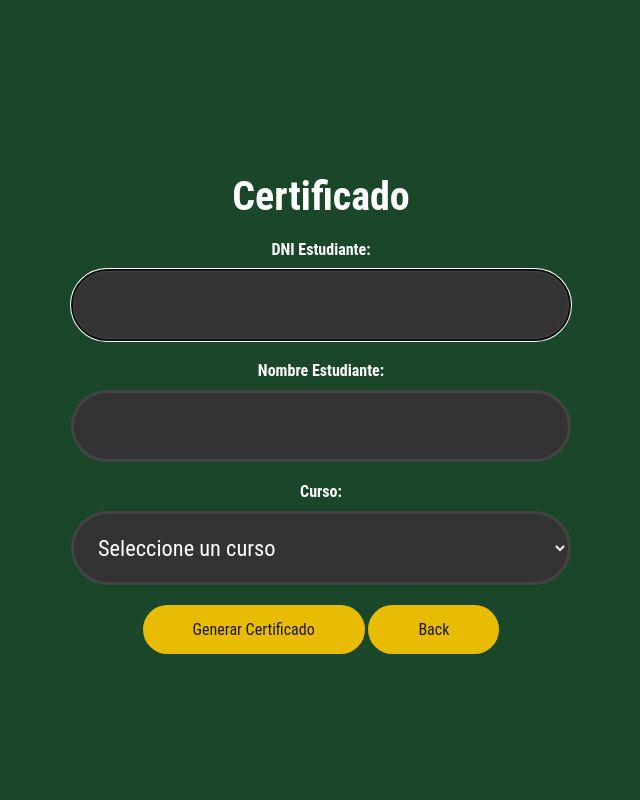
After one commit to Enma0101/Project_FlaskII, a Flask app: page /certificados in a window 1280 px wide. The commit adds this page. Shown: the whole page, without its empty margins (319-959 px from the left). Run offline with Flask 3, Linux system fonts and the light colour scheme.

Commit message:
cambios valentina

```diff
--- /dev/null
+++ b/app/static/certificados.css
@@ -0,0 +1,84 @@
+body {
+    font-family: 'Roboto Condensed', sans-serif;
+    background-color: #1a472a;
+    color: #fff;
+    display: flex;
+    justify-content: center;
+    align-items: center;
+    height:100vh;
+    margin: 0;
+    flex-direction: column;
+}
+
+h1 {
+    font-size: 2.5em;
+    margin-bottom: 20px;
+}
+
+label {
+    display: block;
+    margin-bottom: 10px;
+    font-weight: bold;
+}
+
+input[type="text"],
+input[type="date"],
+select {
+    display: flex;
+    width: 500px;
+    padding: 20px;
+    margin-bottom: 20px;
+    border: 3px solid #444;
+    border-radius: 50px;
+    background-color: #333;
+    color: #fff;
+    font-family: 'Roboto Condensed', sans-serif;
+    box-sizing: border-box;
+    font-size: 1.4em;
+}
+
+.btn {
+    background-color: #e8bb05;
+    color: #1a1a1a;
+    border: none;
+    padding: 15px 50px;
+    border-radius: 100px;
+    cursor: pointer;
+    transition: background-color 0.3s;
+    font-size: 16px;
+    font-family: 'Roboto Condensed', sans-serif;
+}
+
+.button-container {
+    justify-content: space-between;
+}
+
+.btn:hover {
+    background-color: #d4a105;
+}
+
+.button-back {
+    background-color:#e8bb05;
+    color: #1a1a1a;
+    border: none;
+    padding: 15px 50px;
+    border-radius: 100px;
+    cursor: pointer;
+    transition: background-color 0.5s;
+    font-size: 16px;
+    font-family: 'Roboto Condensed', sans-serif;
+    text-decoration: none;
+}
+
+.button-back:hover {
+    background-color: #e8bb05;
+}
+
+.alert {
+    padding: 15px;
+    background-color: #dbdada; /* Color de fondo rojo */
+    color: rgb(10, 10, 10); /* Color de texto blanco */
+    margin-bottom: 15px; /* Espacio inferior */
+    border-radius: 5px; /* Bordes redondeados */
+    text-align: center; /* Texto centrado */
+}
--- /dev/null
+++ b/app/templates/certificados.html
@@ -0,0 +1,29 @@
+<!DOCTYPE html>
+<html lang="es">
+<head>
+    <meta charset="UTF-8">
+    <meta name="viewport" content="width=device-width, initial-scale=1.0">
+    <title>Generar Certificado</title>
+    <link rel="stylesheet" href="{{ url_for('static', filename='certificados.css') }}">
+</head>
+<body>
+        <h1>Certificado
+        </h1>
+        <label for="dni_estudiante">DNI Estudiante:</label>
+        <input type="text" id="dni_estudiante" name="dni_estudiante" required autofocus>
+
+        <label for="nombre_estudiante">Nombre Estudiante:</label>
+        <input type="text" id="nombre_estudiante" name="nombre_estudiante" readonly>
+
+        <label for="id_curso">Curso:</label>
+        <select id="id_curso" name="id_curso" required>
+            <option value="" disabled selected>Seleccione un curso</option>
+        </select>
+
+        <div class="button-container">
+            <button type="submit" class="btn">Generar Certificado</button>
+            <a href="{{ url_for('index') }}" class="button button-back">Back</a>
+        </div>
+    </form>
+</body>
+</html>
--- a/app/templates/index.html
+++ b/app/templates/index.html
@@ -106,6 +106,7 @@
             <li><a href="/profesores">Lista de Profesores</a></li>
             <li><a href="/categorias">Lista de Categorías</a></li>
             <li><a href="/asignar_curso">Asignar Curso</a></li>
+            <li><a href="/certificados">Certificados</a></li>
         </ul>
     </nav>
     <p>¡Explora las opciones disponibles!</p>
--- a/app/views_P.py
+++ b/app/views_P.py
@@ -477,10 +477,6 @@ def delete_categoria(id):
     return redirect(url_for('categorias'))
 
 
-
-
-
-
 @app.route('/add_curso/<int:id_categoria>', methods=['GET', 'POST'])
 def add_curso(id_categoria):
     if request.method == 'POST':
@@ -646,20 +642,25 @@ def asignar_nota():
 @app.route('/get_categories', methods=['GET'])
 def get_categories():
     conn = get_db()
-    cursor = conn.execute('SELECT id, nombre FROM Categoria')
+    cursor = conn.execute('SELECT id_categoria, nombre FROM Categoria')
     categories = cursor.fetchall()
     conn.close()
     return jsonify([dict(row) for row in categories])
 
 @app.route('/get_courses/<int:category_id>', methods=['GET'])
 def get_courses(category_id):
-    conn = get_db()
-    cursor = conn.execute('SELECT id, nombre FROM Curso WHERE categoria_id = ?', (category_id,))
-    courses = cursor.fetchall()
-    conn.close()
-    return jsonify([dict(row) for row in courses])
+    if category_id <= 0:
+        return jsonify([])
+    try:
+        conn = get_db()
+        cursor = conn.execute('SELECT id_curso, nombre_curso FROM Curso WHERE id_categoria = ?', (category_id,))
+        courses = cursor.fetchall()
+        conn.close()
+        return jsonify([dict(row) for row in courses])
+    except Exception as e:
+        print(f"Error fetching courses: {str(e)}")
+        return jsonify({"error": "Error fetching courses"}), 500
 
-@app.route('/get_students/<int:course_id>', methods=['GET'])
 def get_students(course_id):
     conn = get_db()
     cursor = conn.execute('''
@@ -743,5 +744,10 @@ def asignar_curso():
     return render_template('asignar_curso.html', categorias=categorias)
 
 
+##Certificado
+@app.route('/certificados')
+def certificado():
+    return render_template('certificados.html')
+
 if __name__ == '__main__':
     app.run(debug=True)
--- a/requirements.txt
+++ b/requirements.txt
@@ -48,3 +48,5 @@ tzdata==2024.1
 urllib3==2.2.2
 virtualenv==20.26.3
 Werkzeug==3.0.3
+PyPDF2==3.0.1
+reportlab==4.2.2
```
Also changed, not shown: app/templates/asignar_nota.html (+34 -40 lines), app/templates/matricula.html (+32 -23 lines).
